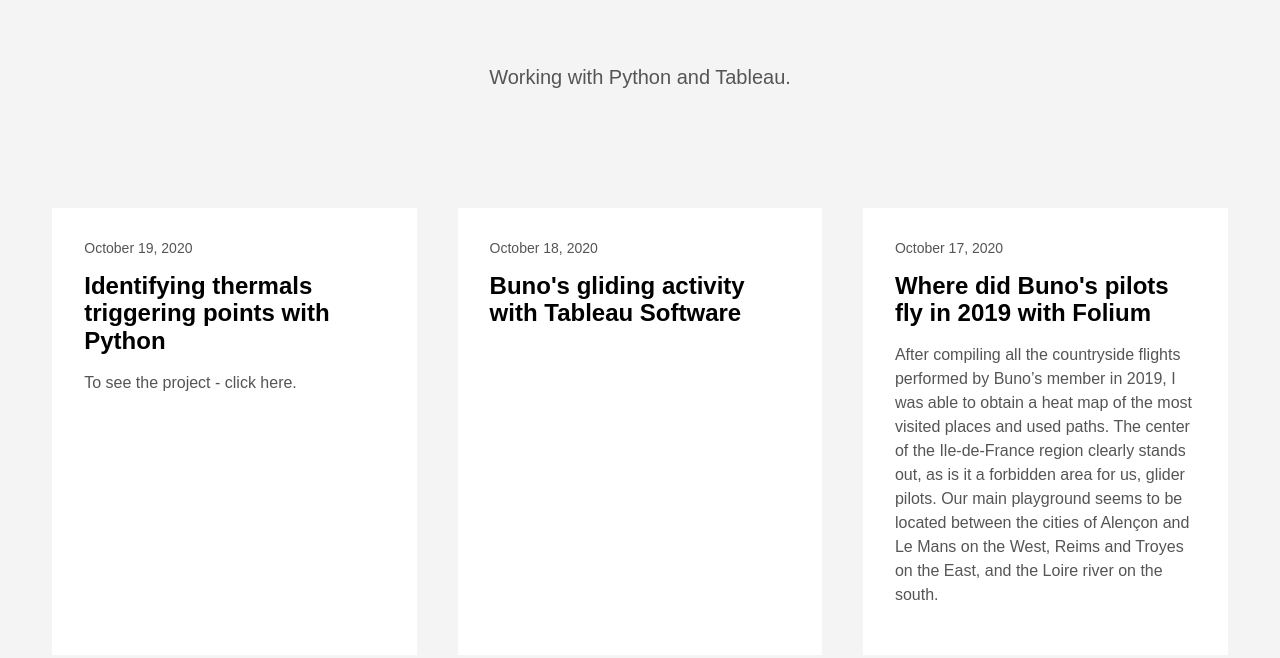
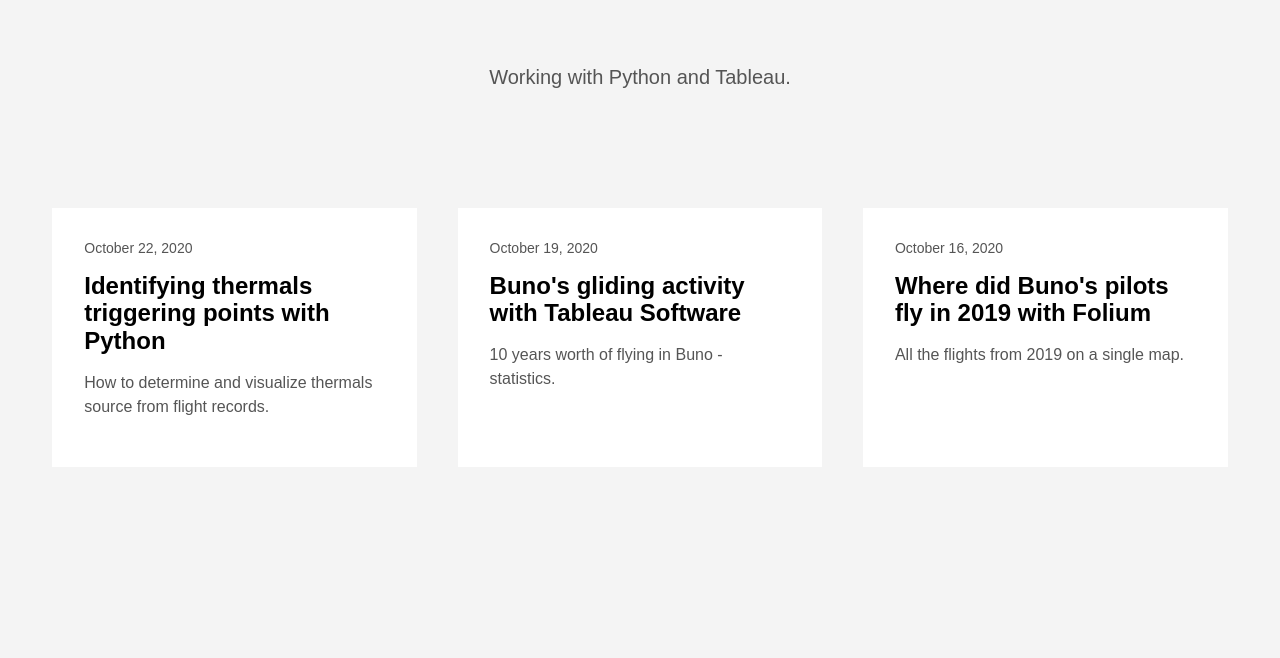
Before and after one commit to kowaldata/kowaldata.github.io, a plain HTML site: page post/index.html in a window 1280 px wide. Shown: the part 519-1177 px from the top of the page. Drawn offline with Linux system fonts and the light colour scheme.

Commit message:
Update index.html

```diff
--- a/post/index.html
+++ b/post/index.html
@@ -162,16 +162,16 @@ if (!doNotTrack) {
             <div class="mb3 pa4 mid-gray overflow-hidden">
 
       <div class="f6">
-        October 19, 2020
+        October 22, 2020
       </div>
 
     <h1 class="f3 near-black">
-      <a href="https://kowaldata.github.io/post/project-2/" class="link black dim">
+      <a href="https://kowaldata.github.io/ascendance/" class="link black dim">
         Identifying thermals triggering points with Python
       </a>
     </h1>
     <div class="nested-links f5 lh-copy nested-copy-line-height">
-      To see the project - click here.
+      How to determine and visualize thermals source from flight records.
     </div>
   </div>
 
@@ -182,7 +182,7 @@ if (!doNotTrack) {
             <div class="mb3 pa4 mid-gray overflow-hidden">
 
       <div class="f6">
-        October 18, 2020
+        October 19, 2020
       </div>
 
     <h1 class="f3 near-black">
@@ -191,7 +191,7 @@ if (!doNotTrack) {
       </a>
     </h1>
     <div class="nested-links f5 lh-copy nested-copy-line-height">
-
+      10 years worth of flying in Buno - statistics.
     </div>
   </div>
 
@@ -202,7 +202,7 @@ if (!doNotTrack) {
             <div class="mb3 pa4 mid-gray overflow-hidden">
 
       <div class="f6">
-        October 17, 2020
+        October 16, 2020
       </div>
 
     <h1 class="f3 near-black">
@@ -211,9 +211,7 @@ if (!doNotTrack) {
       </a>
     </h1>
     <div class="nested-links f5 lh-copy nested-copy-line-height">
-      After compiling all the countryside flights performed by Buno’s member in 2019, I was able to obtain a heat map of the most visited places and used paths.
-  The center of the Ile-de-France region clearly stands out, as is it a forbidden area for us, glider pilots.
-  Our main playground seems to be located between the cities of Alençon and Le Mans on the West, Reims and Troyes on the East, and the Loire river on the south.
+     All the flights from 2019 on a single map.
     </div>
   </div>
 
```
